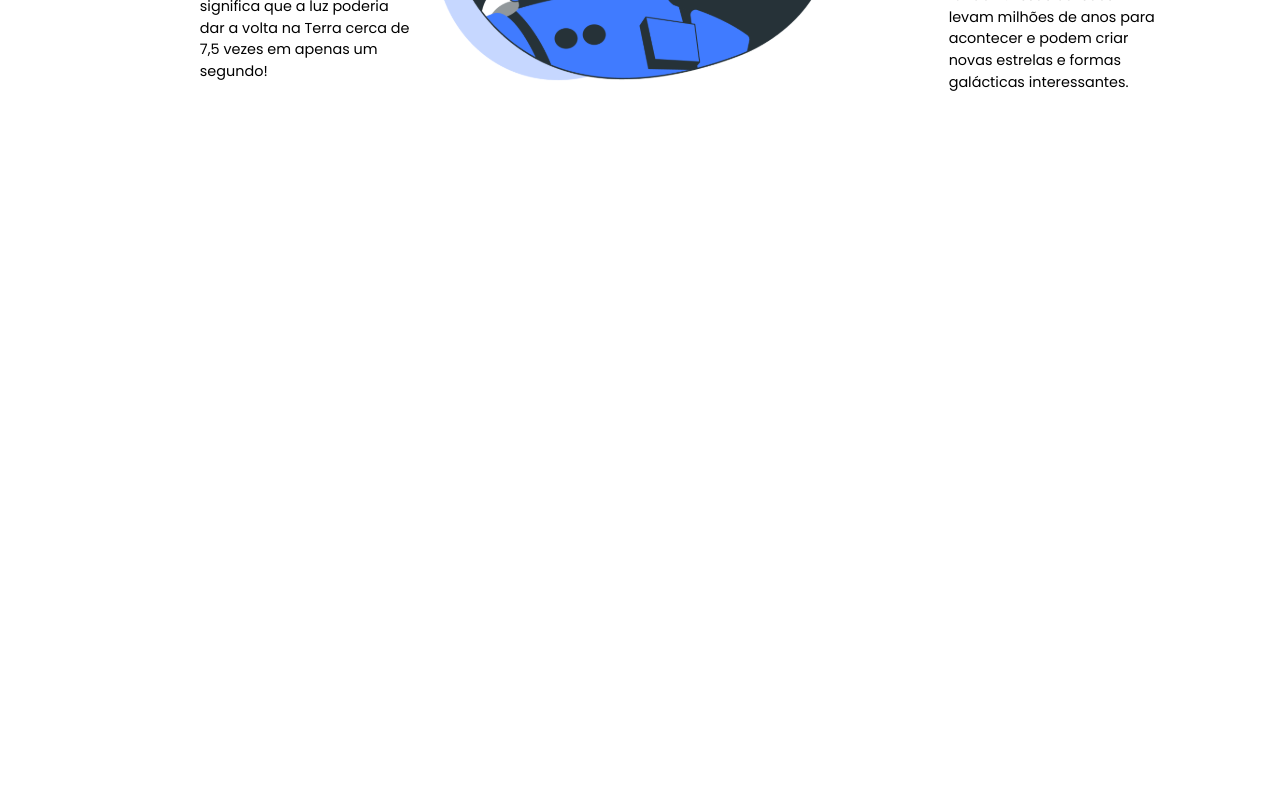
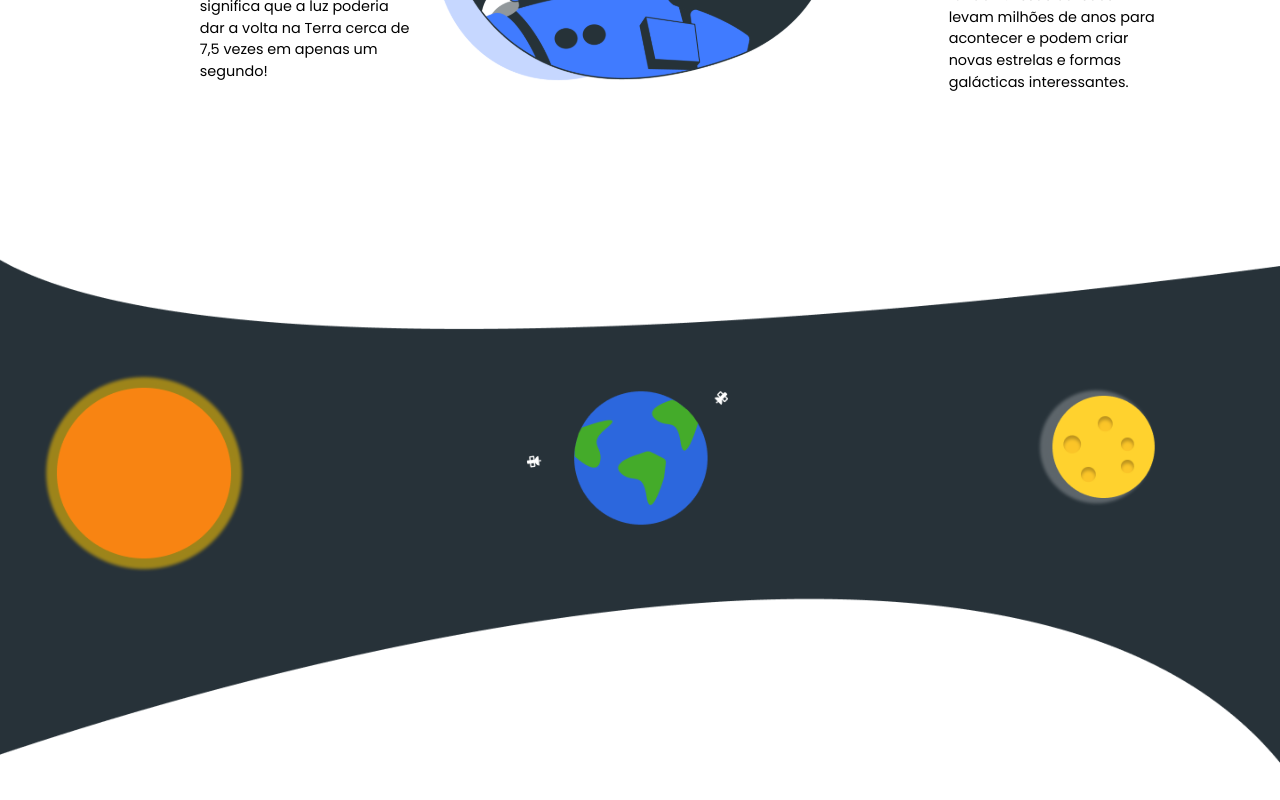
Before and after one commit to Kaue-code30/universeDay, a Next.js app: page / in a window 1280 px wide. Shown: the part 1774-2574 px from the top of the page. Before the commit the page ends 1916 px from the top, so only its background shows below. Built offline with nearby package versions, Linux system fonts and the light colour scheme.

Commit message:
universe

```diff
--- a/src/app/page.tsx
+++ b/src/app/page.tsx
@@ -1,14 +1,18 @@
 import HomeSection from "@/components/Home";
-import ctaOneImage from "@/assets/cta/ctaOne.svg";
 import CtaOne from "@/components/ctaOne/";
 import CuriosidadesUniverse from "@/components/curiosidadesUniverso";
+import ctaOneImage from "@/assets/cta/lightImage.png";
+import ctaOneDark from "@/assets/cta/darkImage.png";
+import ctaTwoBanner from "@/assets/cta/planetLight.png"
+import ctaTwoBannerDark from "@/assets/cta/planetDark.png"
 
 export default function Home() {
   return (
     <main className="flex w-full h-full bg-white dark:bg-[#273239] flex-col items-center justify-center">
       <HomeSection />
-      <CtaOne />
+      <CtaOne backgroundDark={ctaOneDark.src} backgroundLight={ctaOneImage.src}/>
       <CuriosidadesUniverse/>
+      <CtaOne backgroundDark={ctaTwoBannerDark.src} backgroundLight={ctaTwoBanner.src}/>
     </main>
   );
 }
--- a/src/components/Home/index.tsx
+++ b/src/components/Home/index.tsx
@@ -8,6 +8,7 @@ export default function HomeSection() {
     <section className="flex flex-col w-full md:h-[70vh]">
       <div className="flex justify-end w-full h-[50px]">
         <Image
+          quality={1000}
           className="w-12 md:w-auto md:h-36"
           src={luaImage.src}
           width={100}
--- a/src/components/ctaOne/index.tsx
+++ b/src/components/ctaOne/index.tsx
@@ -2,18 +2,17 @@ interface content {
   backgroundDark: string;
   backgroundLight: string;
 }
-import ctaOneImage from "@/assets/cta/lightImage.png";
-import ctaOneDark from "@/assets/cta/darkImage.png";
 
-export default function CtaOne() {
+
+export default function CtaOne({backgroundDark, backgroundLight}:content) {
   return (
     <section className="h-[40vh] mt-3 md:h-[100vh] w-full">
       <div
-        style={{ backgroundImage: `url(${ctaOneImage.src})` }}
+        style={{ backgroundImage: `url(${backgroundLight})` }}
         className="h-full dark:[display:none] bg-no-repeat bg-contain md:bg-cover  w-full"
       ></div>
       <div
-        style={{ backgroundImage: `url(${ctaOneDark.src})` }}
+        style={{ backgroundImage: `url(${backgroundDark})` }}
         className="h-full [display:none] dark:[display:flex] bg-no-repeat bg-contain md:bg-cover  w-full"
       ></div>
     </section>
--- a/src/components/curiosidadesUniverso/index.tsx
+++ b/src/components/curiosidadesUniverso/index.tsx
@@ -3,7 +3,7 @@ import banner from "@/assets/curiosidades/curiosidades.svg";
 
 export default function CuriosidadesUniverse() {
   return (
-    <section className="flex items-center justify-center -mt-16 md:h-[50vh] w-full">
+    <section className="flex items-center justify-center md:mb-52 -mt-16 md:h-[50vh] w-full">
       <div className="flex flex-col gap-10 md:gap-20 items-center justify-start max-w-[1996px] w-[90%] h-full ">
         <div className="w-full flex items-end justify-center ">
           <h1 className="md:text-6xl text-center flex items-center justify-center md:w-full  text-4xl text-black dark:text-white font-bold">
```
Also changed, not shown: src/assets/cta/planetDark.png (added), src/assets/cta/planetLight.png (added).
